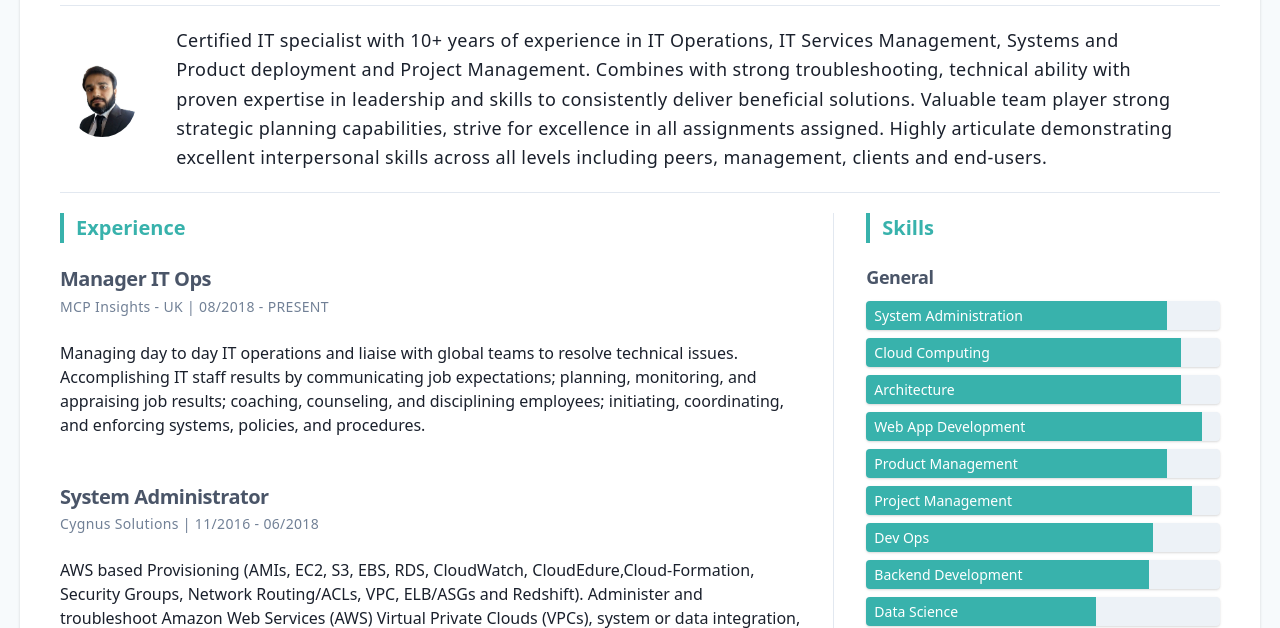
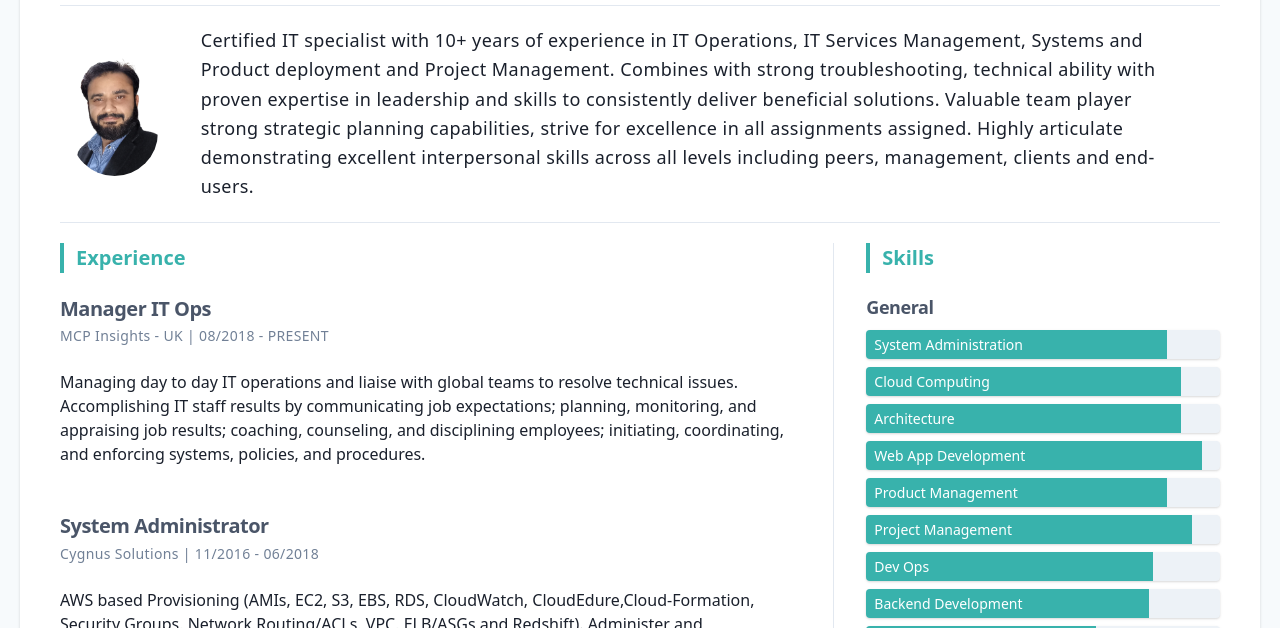
Before and after one commit to WaqaarAhmad/GatsbyResume, a Gatsby site: page / in a window 1280 px wide. Shown: the part 167-795 px from the top of the page. Built offline with nearby package versions, Linux system fonts and the light colour scheme; Gatsby itself is replaced by a stand-in of ours.

Commit message:
Update summary.js

```diff
--- a/src/components/summary.js
+++ b/src/components/summary.js
@@ -5,7 +5,7 @@ const Summary = ({ data }) => (
     <div className="my-5">
       <img
         className="rounded-full mx-auto w-32 lg:w-full xl:w-4/5"
-        src="./profile.jpg"
+        src="./Untitled-1.png"
         alt="WaqarAhmad-profile"
       />
     </div>
```
